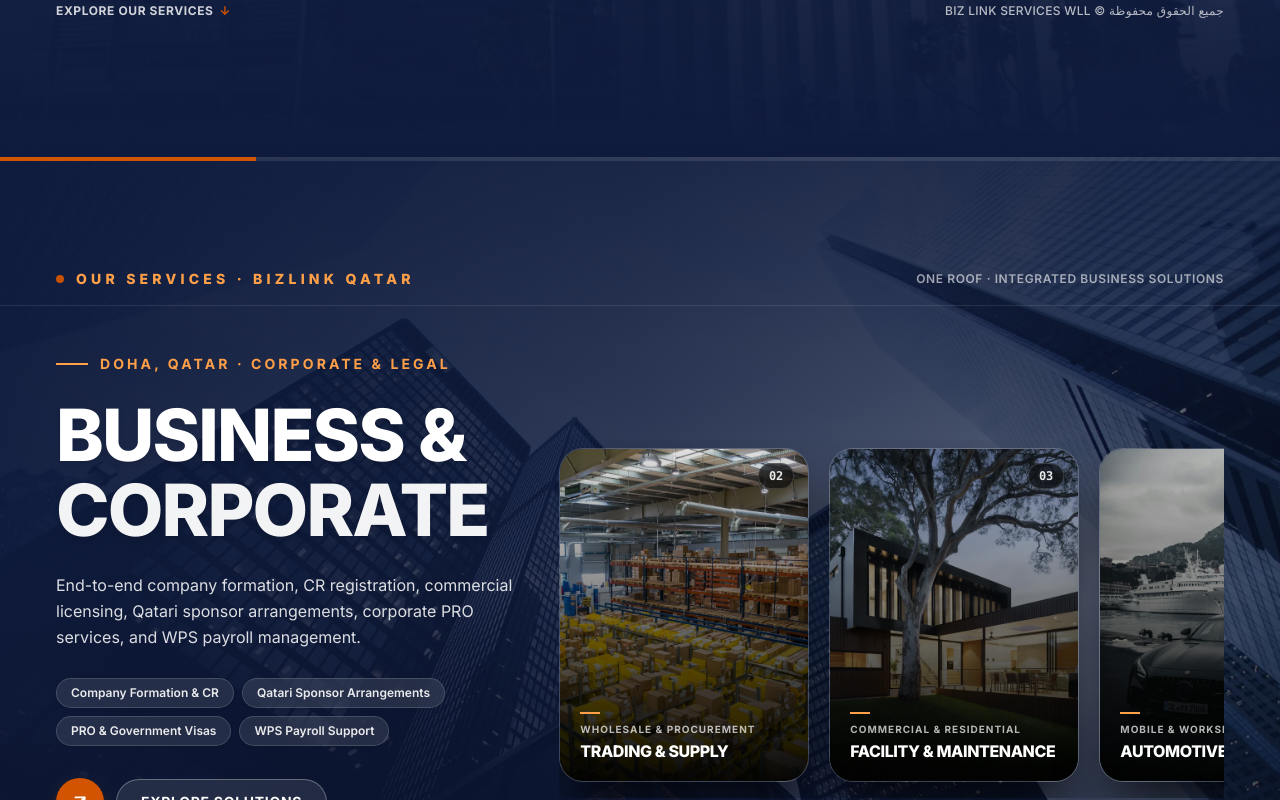
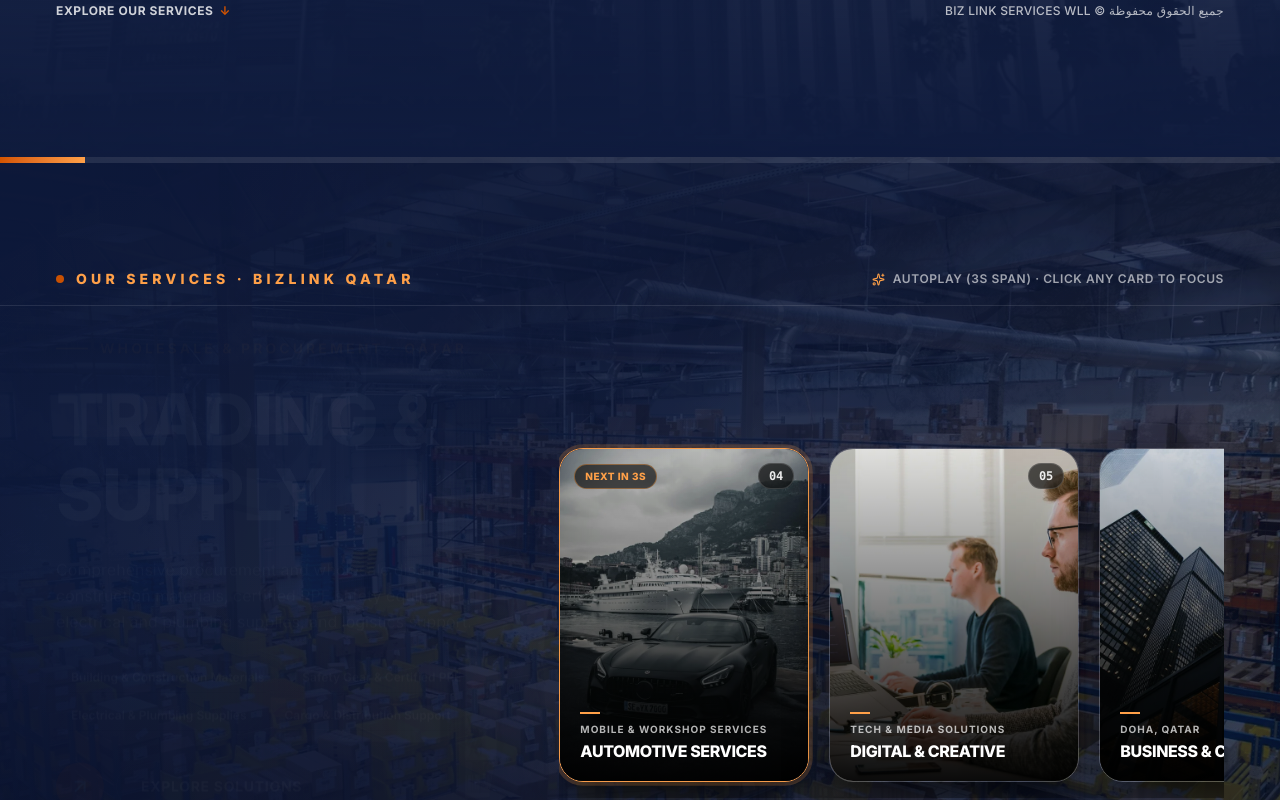
Before and after one commit to Althafx17/bizlink, a Next.js app: page / in a window 1280 px wide. Shown: the part 900-1700 px from the top of the page. Built offline with nearby package versions, Linux system fonts and the light colour scheme.

Commit message:
feat(services): set 3-second auto-transition span with progress indicator and card expansion

```diff
--- a/app/page.tsx
+++ b/app/page.tsx
@@ -170,8 +170,8 @@ export default function HomePage() {
         </div>
       </section>
 
-      {/* Interactive Cinematic Services Showcase (Matching Reference Video) */}
-      <ServicesShowcase />
+      {/* Interactive Cinematic Services Showcase (Matching Reference Video, 3s Cycle) */}
+      <ServicesShowcase autoPlayInterval={3000} />
 
       {/* Company Overview (About, Principles, Values, Footprint, Why BizLink) */}
       <CompanyOverview includeWhy includeServices={false} />
--- a/app/services/page.tsx
+++ b/app/services/page.tsx
@@ -115,8 +115,8 @@ const categoryDetails = {
 export default function ServicesPage() {
   return (
     <main id="main-content" className="bg-[#0F1B3D] text-white">
-      {/* 1. Interactive Cinematic Showcase (Matching Reference Video) */}
-      <ServicesShowcase isStandalonePage />
+      {/* 1. Interactive Cinematic Showcase (Matching Reference Video, 3s Cycle) */}
+      <ServicesShowcase isStandalonePage autoPlayInterval={3000} />
 
       {/* 2. Comprehensive Detailed Directory for All 5 Divisions */}
       <section
--- a/components/services-showcase.tsx
+++ b/components/services-showcase.tsx
@@ -4,7 +4,7 @@ import { useState, useEffect, useCallback } from "react";
 import Image from "next/image";
 import Link from "next/link";
 import { motion, AnimatePresence } from "framer-motion";
-import { ArrowUpRight, ChevronLeft, ChevronRight, Phone } from "lucide-react";
+import { ArrowUpRight, ChevronLeft, ChevronRight, Sparkles } from "lucide-react";
 
 export interface ShowcaseService {
   id: string;
@@ -121,11 +121,13 @@ export const showcaseServices: readonly ShowcaseService[] = [
 interface ServicesShowcaseProps {
   initialServiceId?: string;
   isStandalonePage?: boolean;
+  autoPlayInterval?: number; // Duration in ms (defaults to 3000ms = 3s span)
 }
 
 export function ServicesShowcase({
   initialServiceId,
   isStandalonePage = false,
+  autoPlayInterval = 3000, // 3-second cycle requested by user
 }: ServicesShowcaseProps) {
   const initialIndex = initialServiceId
     ? Math.max(0, showcaseServices.findIndex((s) => s.id === initialServiceId))
@@ -161,14 +163,14 @@ export function ServicesShowcase({
     return () => window.removeEventListener("keydown", handleKeyDown);
   }, [handleNext, handlePrev]);
 
-  // Subtle auto-advance when not hovered
+  // Exact 3-second span auto-rotation: card image smoothly expands into background
   useEffect(() => {
     if (isPaused) return;
     const timer = setInterval(() => {
       handleNext();
-    }, 7000);
+    }, autoPlayInterval);
     return () => clearInterval(timer);
-  }, [isPaused, handleNext]);
+  }, [isPaused, activeIndex, autoPlayInterval, handleNext]);
 
   // Other services queue for the right carousel deck
   const cardsQueue = showcaseServices
@@ -183,17 +185,21 @@ export function ServicesShowcase({
       onMouseEnter={() => setIsPaused(true)}
       onMouseLeave={() => setIsPaused(false)}
     >
-      {/* Top slide progress indicator line (from reference video) */}
-      <div className="absolute top-0 left-0 right-0 h-1 bg-white/10 z-30">
-        <div
-          className="h-full bg-[#D35400] transition-all duration-700 ease-out"
-          style={{
-            width: `${((activeIndex + 1) / showcaseServices.length) * 100}%`,
+      {/* 3-Second Active Progress Bar (Fills smoothly across the 3s span, then advances) */}
+      <div className="absolute top-0 left-0 right-0 h-1.5 bg-white/10 z-30 overflow-hidden">
+        <motion.div
+          key={activeIndex}
+          initial={{ width: "0%" }}
+          animate={{ width: isPaused ? "100%" : "100%" }}
+          transition={{
+            duration: autoPlayInterval / 1000,
+            ease: "linear",
           }}
+          className="h-full bg-gradient-to-r from-[#D35400] to-[#FFA048]"
         />
       </div>
 
-      {/* Crossfading Backgrounds with Cinematographic Vignettes */}
+      {/* Crossfading Backgrounds with Card Expansion Animation */}
       <div className="absolute inset-0 pointer-events-none overflow-hidden">
         {showcaseServices.map((service, idx) => {
           const isActive = idx === activeIndex;
@@ -201,18 +207,25 @@ export function ServicesShowcase({
             <div
               key={service.id}
               className={`absolute inset-0 transition-opacity duration-1000 ease-in-out ${
-                isActive ? "opacity-100 scale-100" : "opacity-0 scale-105"
-              } transition-transform duration-1000 ease-out`}
+                isActive ? "opacity-100 z-10" : "opacity-0 z-0 pointer-events-none"
+              }`}
               aria-hidden={!isActive}
+            >
+              <motion.div
+                initial={false}
+                animate={isActive ? { scale: 1 } : { scale: 1.08 }}
+                transition={{ duration: 1.2, ease: [0.16, 1, 0.3, 1] }}
+                className="absolute inset-0"
               >
                 <Image
                   src={service.bgImage}
                   alt={service.title}
                   fill
-                priority={idx === 0}
+                  priority={idx === 0 || idx === 1}
                   sizes="100vw"
                   className="object-cover object-center brightness-[0.78] contrast-[1.08]"
                 />
+              </motion.div>
               {/* Vignette gradients to guarantee pristine readability */}
               <div className="absolute inset-0 bg-gradient-to-r from-[#0F1B3D]/95 via-[#0F1B3D]/75 to-[#0F1B3D]/40" />
               <div className="absolute inset-0 bg-gradient-to-t from-[#0A1128] via-transparent to-[#0F1B3D]/70" />
@@ -231,7 +244,8 @@ export function ServicesShowcase({
           </span>
         </div>
         <div className="hidden sm:flex items-center gap-2 text-xs font-semibold tracking-wider text-white/60">
-          <span>ONE ROOF · INTEGRATED BUSINESS SOLUTIONS</span>
+          <Sparkles size={13} className="text-[#FFA048]" />
+          <span>AUTOPLAY (3S SPAN) · CLICK ANY CARD TO FOCUS</span>
         </div>
       </div>
 
@@ -245,7 +259,7 @@ export function ServicesShowcase({
               initial={{ opacity: 0, y: 16 }}
               animate={{ opacity: 1, y: 0 }}
               exit={{ opacity: 0, y: -16 }}
-              transition={{ duration: 0.45, ease: [0.16, 1, 0.3, 1] }}
+              transition={{ duration: 0.4, ease: [0.16, 1, 0.3, 1] }}
               className="flex flex-col gap-5 sm:gap-6"
             >
               {/* Category Subtitle with Accent Dash */}
@@ -279,7 +293,7 @@ export function ServicesShowcase({
                 ))}
               </div>
 
-              {/* Action Buttons (Video Style: Circle Button + Glass Pill Button) */}
+              {/* Action Buttons (Circle Button + Glass Pill Button) */}
               <div className="flex flex-wrap items-center gap-3 pt-2">
                 <Link
                   href={activeService.link}
@@ -310,16 +324,23 @@ export function ServicesShowcase({
           </AnimatePresence>
         </div>
 
-        {/* Right Column: Floating Interactive Card Deck (Exact match to reference video) */}
+        {/* Right Column: Floating Interactive Card Deck */}
         <div className="lg:col-span-6 xl:col-span-7 flex items-center overflow-visible">
           <div className="w-full relative">
             <div className="flex items-center gap-4 sm:gap-5 overflow-x-auto pb-4 pt-2 no-scrollbar scroll-smooth">
-              {cardsQueue.map((item, index) => (
+              {cardsQueue.map((item, index) => {
+                const isNextInQueue = index === 0;
+
+                return (
                   <button
                     key={item.id}
                     type="button"
                     onClick={() => handleSelect(item.id)}
-                  className="group relative shrink-0 w-[200px] sm:w-[230px] md:w-[250px] aspect-[3/4] rounded-2xl sm:rounded-3xl overflow-hidden shadow-2xl shadow-black/80 border border-white/20 text-left transition-all duration-300 hover:scale-[1.03] hover:-translate-y-1 hover:border-[#FFA048] focus-visible:outline-none focus-visible:ring-2 focus-visible:ring-[#D35400]"
+                    className={`group relative shrink-0 w-[200px] sm:w-[230px] md:w-[250px] aspect-[3/4] rounded-2xl sm:rounded-3xl overflow-hidden shadow-2xl shadow-black/80 text-left transition-all duration-300 hover:scale-[1.04] hover:-translate-y-1.5 focus-visible:outline-none focus-visible:ring-2 focus-visible:ring-[#D35400] ${
+                      isNextInQueue
+                        ? "border-2 border-[#FFA048] ring-4 ring-[#FFA048]/20"
+                        : "border border-white/20 hover:border-[#FFA048]"
+                    }`}
                     aria-label={`Switch to ${item.title}`}
                   >
                     {/* Card Background Image */}
@@ -334,10 +355,19 @@ export function ServicesShowcase({
                     {/* Gradient Overlay */}
                     <div className="absolute inset-0 bg-gradient-to-t from-black/95 via-black/45 to-transparent transition-opacity group-hover:opacity-90" />
 
-                  {/* Number Badge at Top Right */}
-                  <span className="absolute top-3.5 right-3.5 text-xs font-mono font-bold text-white/90 px-2.5 py-1 rounded-full bg-black/60 backdrop-blur-md border border-white/15">
+                    {/* Number Badge & 'Up Next' Tag at Top Right */}
+                    <div className="absolute top-3.5 inset-x-3.5 flex items-center justify-between">
+                      {isNextInQueue ? (
+                        <span className="text-[10px] font-extrabold uppercase tracking-wider text-[#FFA048] bg-black/60 px-2.5 py-1 rounded-full border border-[#FFA048]/40 backdrop-blur-md">
+                          Next in 3s
+                        </span>
+                      ) : (
+                        <span />
+                      )}
+                      <span className="text-xs font-mono font-bold text-white/90 px-2.5 py-1 rounded-full bg-black/60 backdrop-blur-md border border-white/15">
                         {item.number}
                       </span>
+                    </div>
 
                     {/* Card Details at Bottom */}
                     <div className="absolute bottom-0 inset-x-0 p-4 sm:p-5 flex flex-col gap-1 z-10">
@@ -350,13 +380,14 @@ export function ServicesShowcase({
                       </h3>
                     </div>
                   </button>
-              ))}
+                );
+              })}
             </div>
           </div>
         </div>
       </div>
 
-      {/* Bottom Controls Row (Circular Arrows + Horizontal Progress Track + Big Number) */}
+      {/* Bottom Controls Row */}
       <div className="relative z-20 pb-8 sm:pb-10 px-4 sm:px-8 lg:px-14 flex items-center justify-between gap-6 border-t border-white/10 pt-5">
         {/* Left: Circular Arrow Navigation */}
         <div className="flex items-center gap-3">
@@ -377,11 +408,11 @@ export function ServicesShowcase({
             <ChevronRight size={20} />
           </button>
           <span className="hidden md:inline-block text-xs font-semibold text-white/50 pl-2">
-            Use arrows or click cards to explore
+            Auto-rotates every 3s · Click any card to select
           </span>
         </div>
 
-        {/* Center: Sleek Horizontal Track with Active Segment */}
+        {/* Center: Progress Bar Track with Slide Steps */}
         <div className="flex-1 max-w-md mx-4 hidden sm:block">
           <div className="relative h-[2px] w-full bg-white/20 rounded-full overflow-hidden">
             <div
@@ -393,7 +424,7 @@ export function ServicesShowcase({
           </div>
         </div>
 
-        {/* Right: Big Stylized Numeral (Video Style: 01, 02, etc.) */}
+        {/* Right: Big Stylized Numeral */}
         <div className="flex items-baseline gap-1.5 font-extrabold tracking-tight">
           <span className="text-3xl sm:text-5xl text-white font-mono leading-none">
             {activeService.number}
```
Lines whose indentation alone changed are shown as unchanged.
